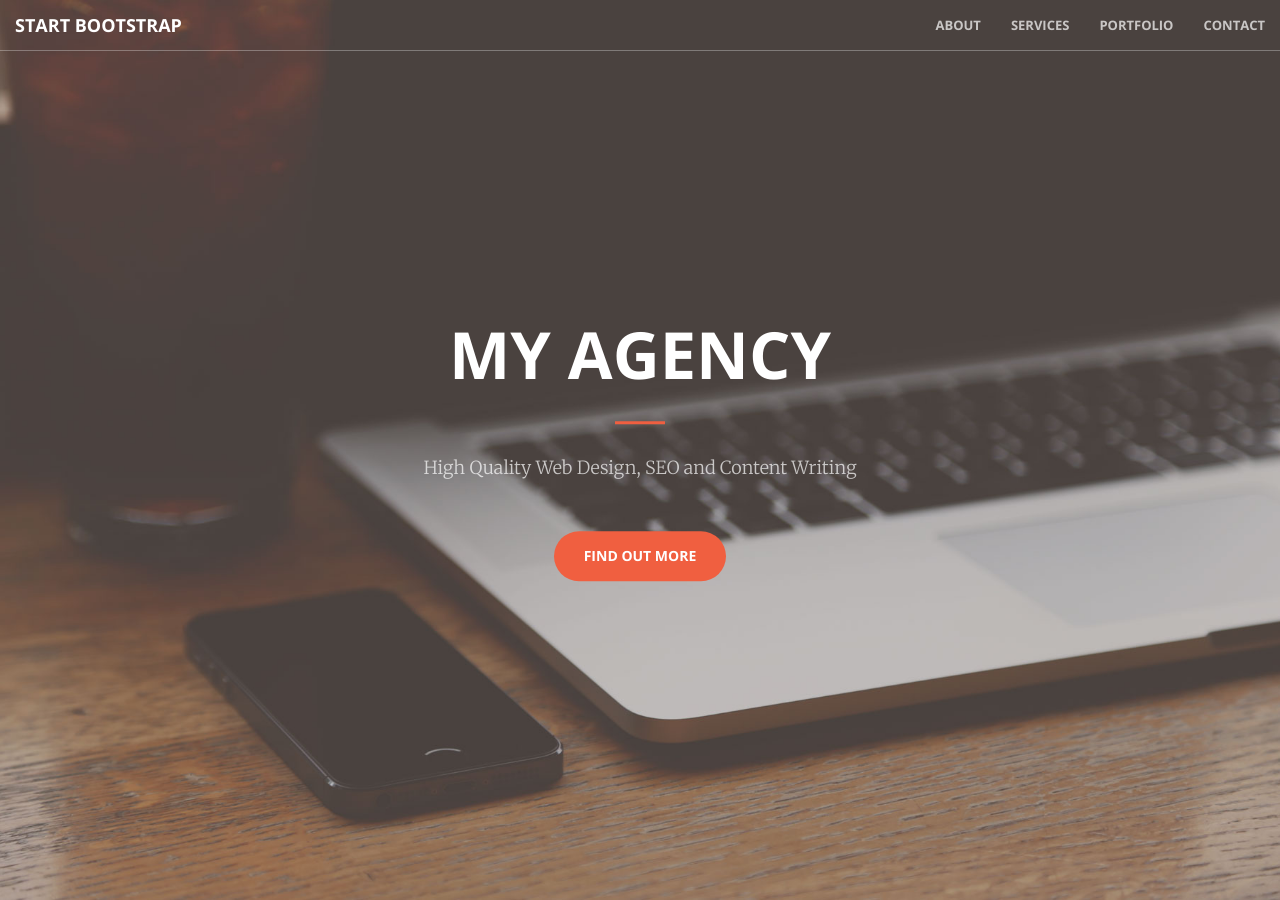
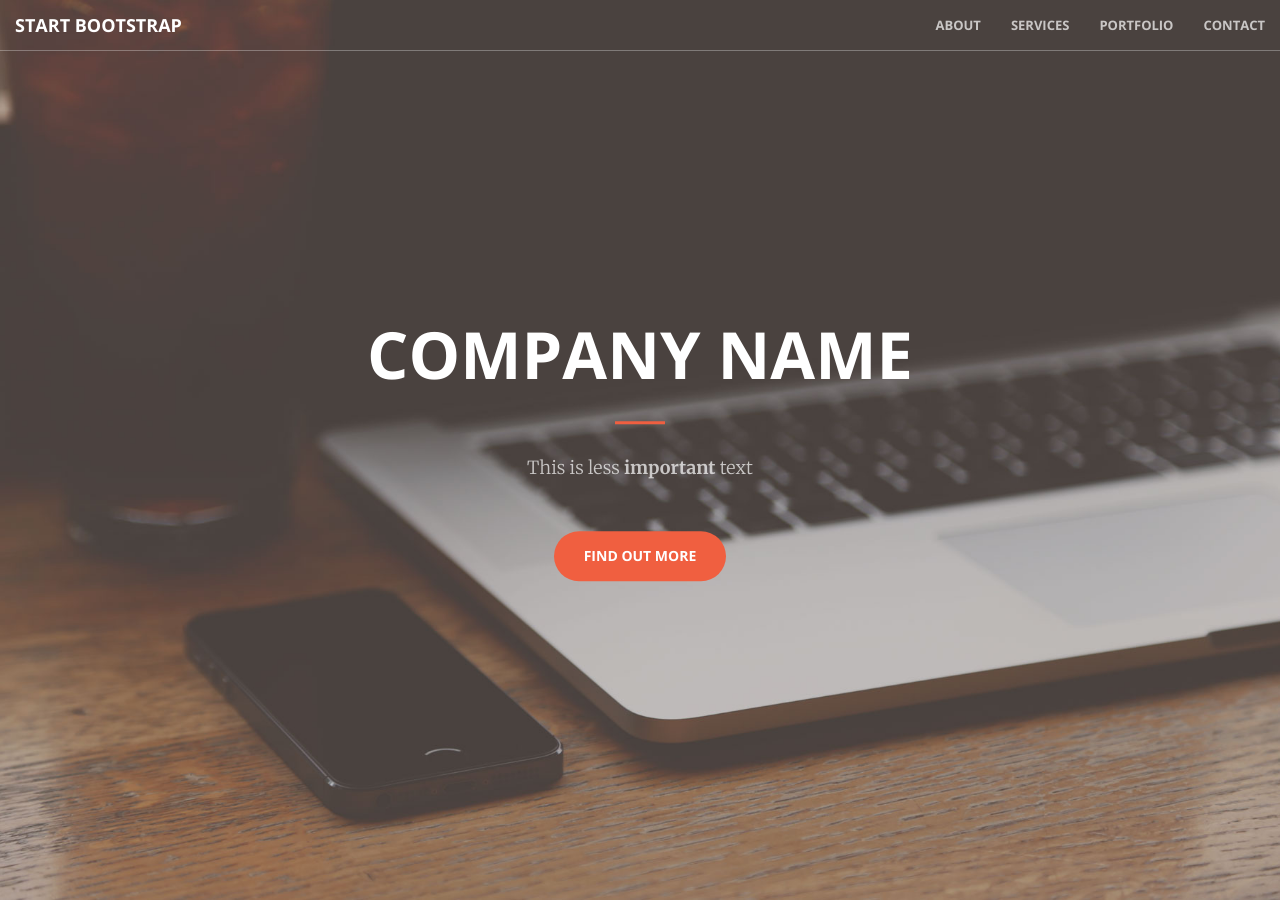
Before and after one commit to bbranan/cannontest, a Jekyll site: the page built from index.html, in a window 1280 px wide and 900 px high. Built offline with Jekyll 4.4.1, drawn with Linux system fonts in a browser that asks for light colours.

Commit message:
Updated 'index.html' via CloudCannon

```diff
--- a/index.html
+++ b/index.html
@@ -1,14 +1,14 @@
 ---
 layout: default
-title: Home Page
+title: Main Page
 ---
 
 <header>
   <div class="header-content">
     <div class="header-content-inner">
-      <h1 class="editable">My Agency</h1>
+      <h1 class="editable">Company Name</h1>
       <hr />
-      <p class="editable">High Quality Web Design, SEO and Content Writing</p>
+      <p class="editable">This is less <strong>important </strong>text</p>
       <a href="#about" class="btn btn-primary btn-xl page-scroll">Find Out More</a>
     </div>
   </div>
```
